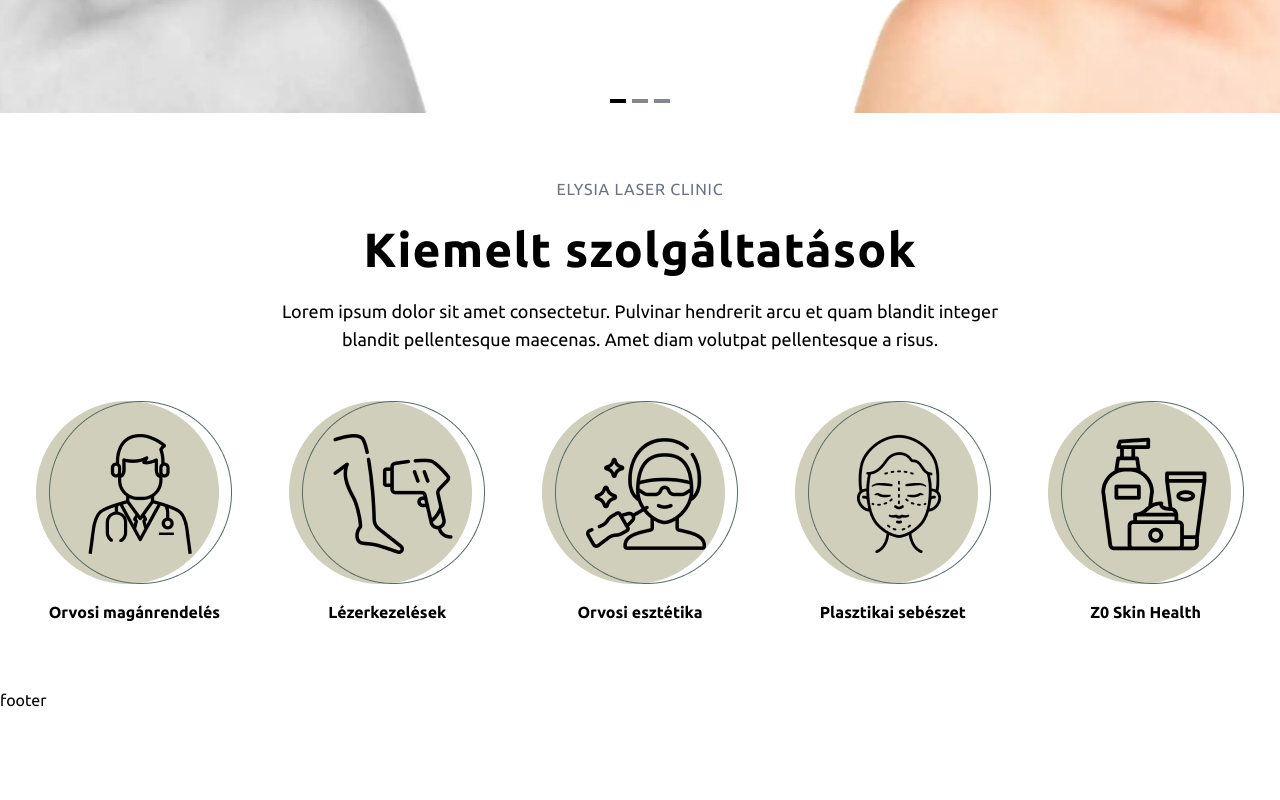
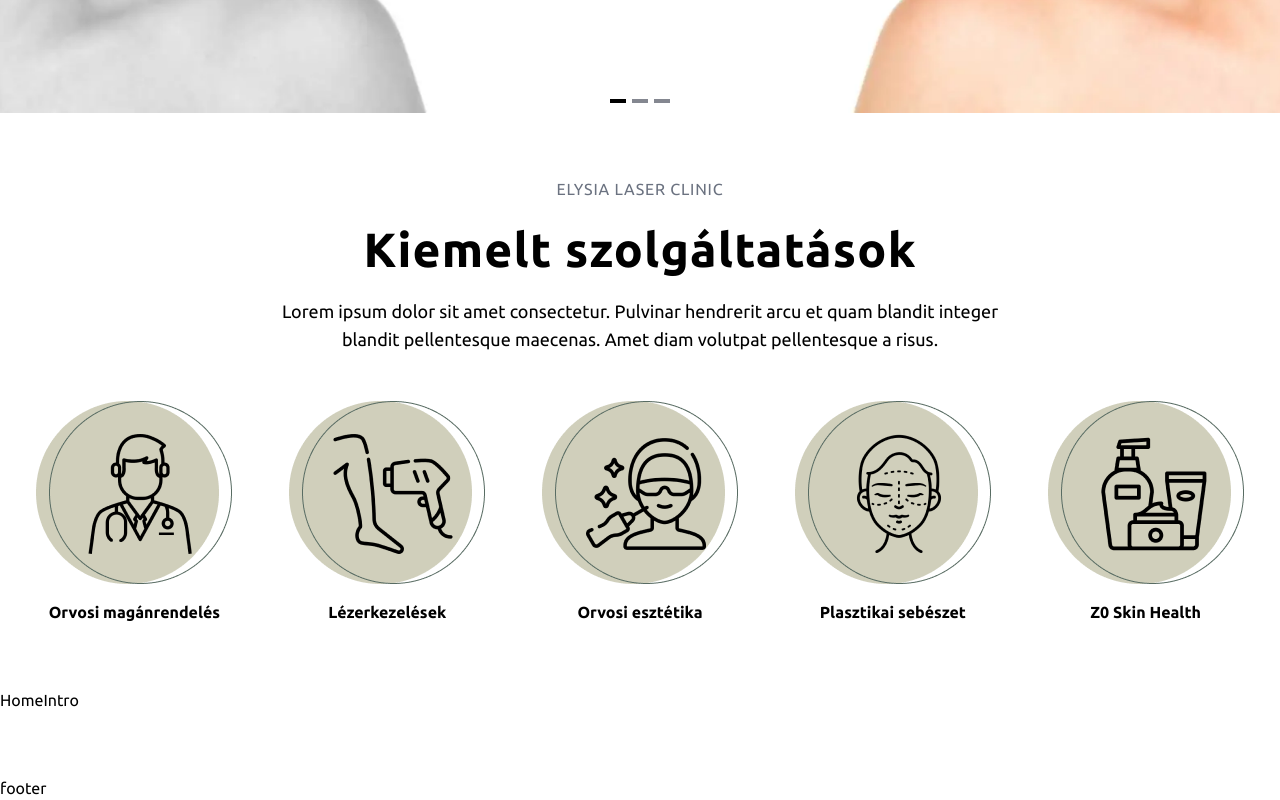
Before and after one commit to omgzsa/elysia-app, a Vue app in the folder frontend/: page / in a window 1280 px wide. Shown: the part 671-1471 px from the top of the page. Before the commit the page ends 1383 px from the top, so only its background shows below. Built offline with nearby package versions, Linux system fonts and the light colour scheme.

Commit message:
imported home intro

```diff
--- a/frontend/src/views/HomeView.vue
+++ b/frontend/src/views/HomeView.vue
@@ -2,6 +2,7 @@
 import { ref } from "vue";
 import HomeHero from "../components/home/HomeHero.vue";
 import HomeServices from "../components/home/HomeServices.vue";
+import HomeIntroduction from "../components/home/HomeIntroduction.vue";
 
 import "vue3-carousel/dist/carousel.css";
 
@@ -79,4 +80,7 @@ const services = ref([
       </template>
     </HomeServices>
   </section>
+  <section>
+    <HomeIntroduction />
+  </section>
 </template>
```
